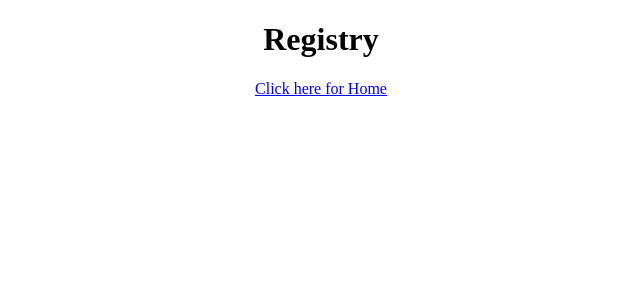
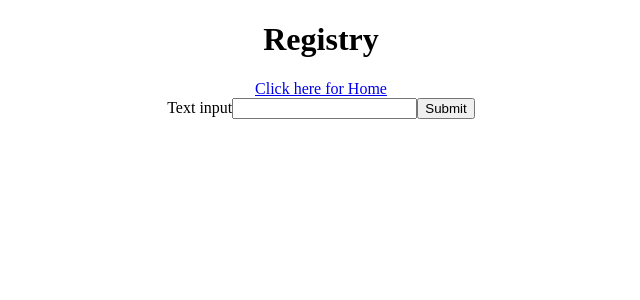
Before and after one commit to nikhilpandey-dev/coursera-registry-app, a React (Create React App) app: page /registry in a window 1280 px wide. Shown: the top 300 px of the page, without its empty margins (319-959 px from the left). Built offline with nearby package versions, Linux system fonts and the light colour scheme.

Commit message:
Added registry data new.

```diff
--- a/src/routes/Registry.js
+++ b/src/routes/Registry.js
@@ -1,10 +1,32 @@
 import React from 'react';
+import { useState } from 'react';
 import {Link} from "react-router-dom";
 function Registry() {
+    const [registryData, setRegistryData] = useState([])
+    const [textInput, setTextInput] = useState("")
+    const addItems = (e) => {
+        e.preventDefault();
+
+        const tempData = [...registryData];
+        tempData.push(textInput);
+        setRegistryData(tempData);
+        setTextInput("");
+        // console.log(registryData);
+
+    }
+
+    console.log(registryData);
     return (
         <div>
             <h1>Registry</h1>
             <Link to="/">Click here for Home</Link>
+            <form>
+                <label>Text input
+            <input type='text' value={textInput} onChange={(e) => setTextInput(e.target.value)}/>
+            </label>
+            <input type='submit' value='Submit' />
+            </form>
+
         </div>
     )
 }
```
